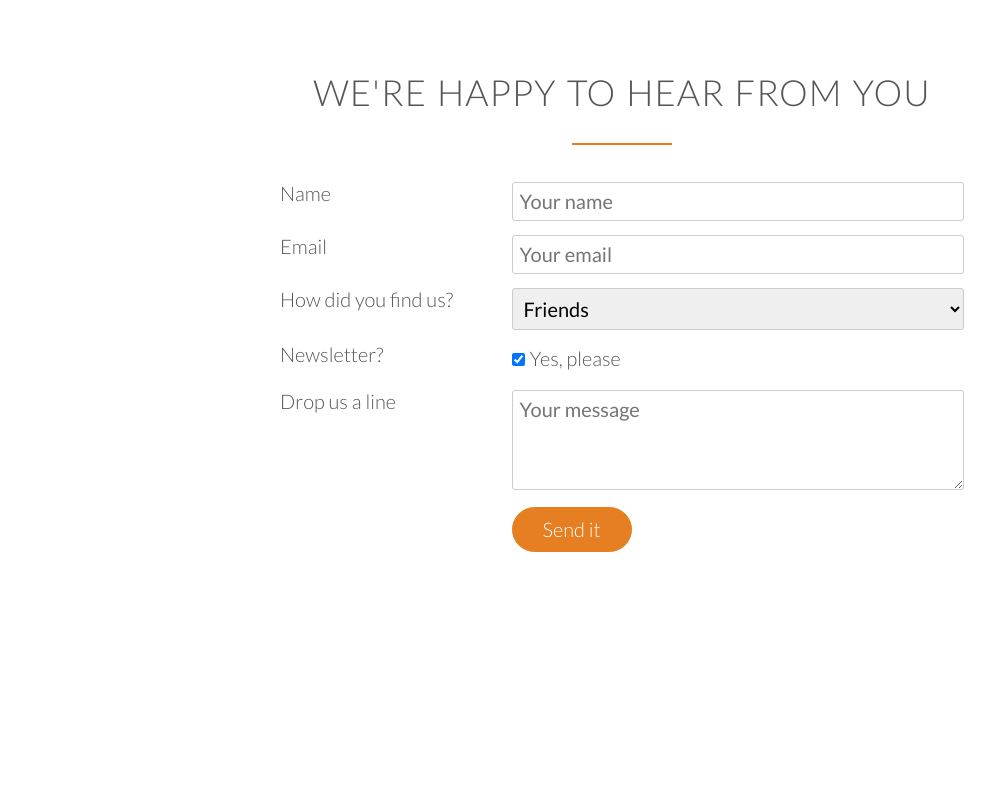
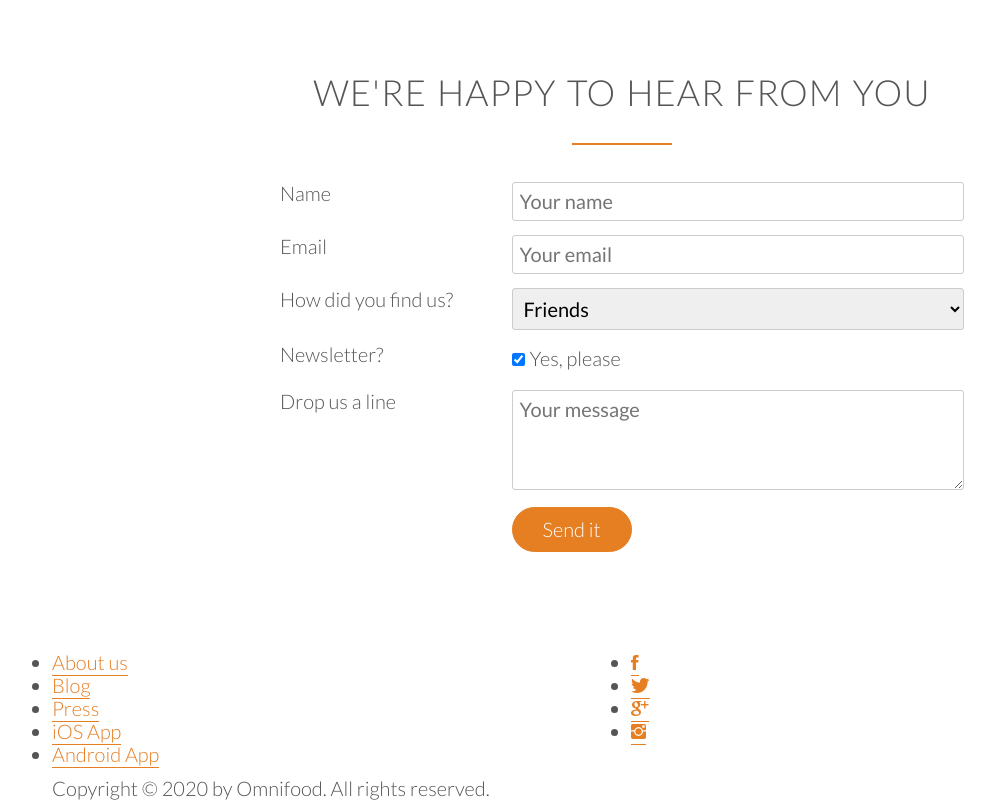
Before and after one commit to arikihamano/Omnifood, a plain HTML site: page index.html in a window 1280 px wide. Shown: the part 4563-5363 px from the top of the page, without its empty margins (18-1013 px from the left). Before the commit the page ends 5202 px from the top, so only its background shows below. Drawn offline with Linux system fonts and the light colour scheme; files whose address does not match are found by name.

Commit message:
finish 55

```diff
--- a/index.html
+++ b/index.html
@@ -362,5 +362,32 @@
                 </form>
             </div>
         </section>
+
+        <footer>
+            <div class="row">
+                <div class="col span-1-of-2">
+                    <ul class="footer-new">
+                        <li><a href="#">About us</a></li>
+                        <li><a href="#">Blog</a></li>
+                        <li><a href="#">Press</a></li>
+                        <li><a href="#">iOS App</a></li>
+                        <li><a href="#">Android App</a></li>
+                    </ul>
+                </div>
+                <div class="col span-1-of-2">
+                    <ul class="social-links">
+                        <li><a href="#"><i class="ion-social-facebook"></i></a></li>
+                        <li><a href="#"><i class="ion-social-twitter"></i></a></li>
+                        <li><a href="#"><i class="ion-social-googleplus"></i></a></li>
+                        <li><a href="#"><i class="ion-social-instagram"></i></a></li>
+                    </ul>
+                </div>
+            </div>
+            <div class="row">
+                <p>
+                    Copyright &copy; 2020 by Omnifood. All rights reserved.
+                </p>
+            </div>
+        </footer>
     </body>
 </html>
```
